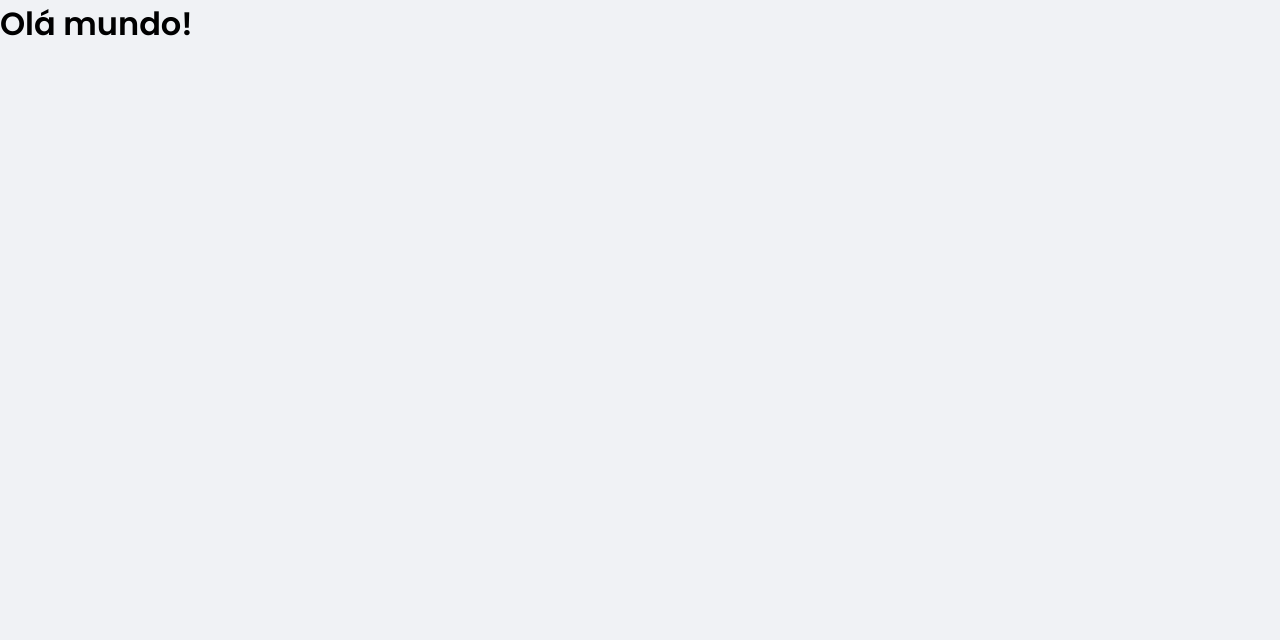
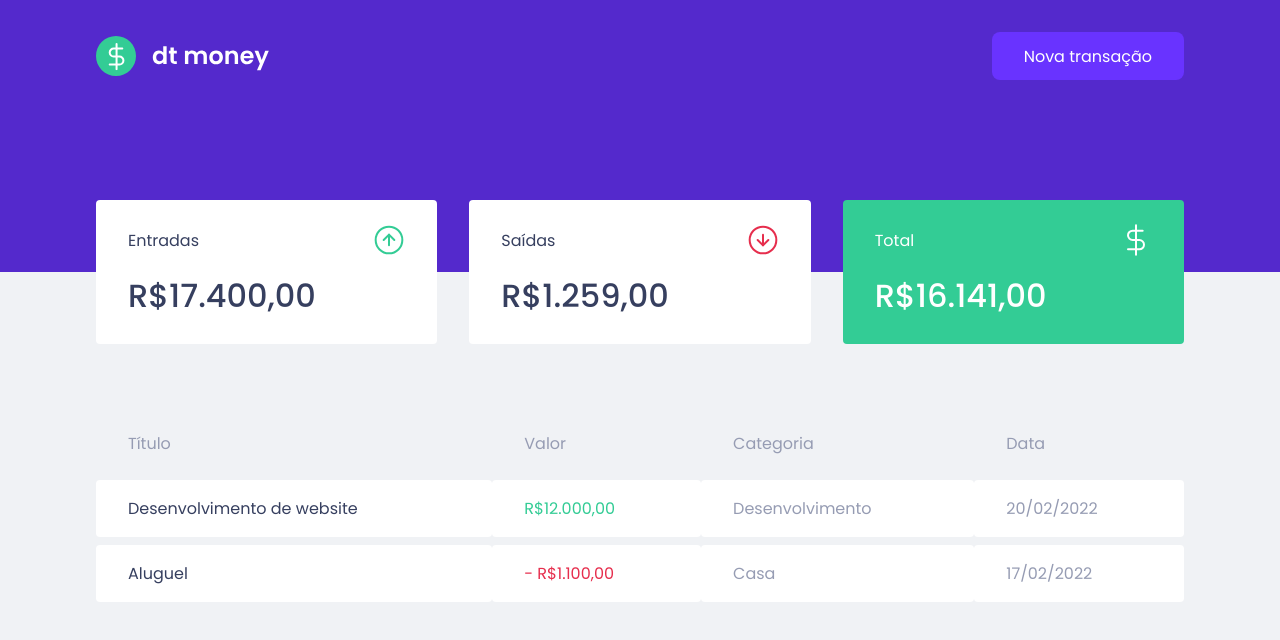
Before and after one commit to jjacksoon/dtmoney, a React (Create React App) app: page / in a window 1280 px wide. Shown: the top 640 px of the page. Built offline with nearby package versions, Linux system fonts and the light colour scheme.

Commit message:
Adiciona Componentização de Dashboard

```diff
--- a/public/index.html
+++ b/public/index.html
@@ -6,7 +6,7 @@
   <meta name="viewport" content="width=device-width, initial-scale=1.0">
   <link rel="shortcut icon" href="favicon.png" type="image/png">
   <title>DTMoney</title>
-  <link href="https://fonts.googleapis.com/css2?family=Poppins:wght@400;600&display=swap" rel="stylesheet">
+  <link href="https://fonts.googleapis.com/css2?family=Poppins:wght@400;500;600&display=swap" rel="stylesheet">
 </head>
 <body>
   <noscript></noscript>
--- a/src/App.tsx
+++ b/src/App.tsx
@@ -1,10 +1,13 @@
+import { Dashboard } from "./components/Dashboard";
+import { Header } from "./components/Header";
 import { GlobalStyle } from "./styles/global";
 
 export function App() {
   return (
-    <div className="App">
-      <h1>Olá mundo!</h1>
+    <>
+      <Header/>
+      <Dashboard/>
       <GlobalStyle/>
-    </div>
+    </>
   );
 }
--- /dev/null
+++ b/src/components/Dashboard/index.tsx
@@ -0,0 +1,12 @@
+import { Summary } from "../Summary";
+import { TransactionsTable } from "../TransactionsTable";
+import { Container } from "./styles";
+
+export function Dashboard(){
+  return(
+    <Container>
+      <Summary/>
+      <TransactionsTable/>
+    </Container>
+  );
+}
--- /dev/null
+++ b/src/components/Dashboard/styles.ts
@@ -0,0 +1,8 @@
+import styled from "styled-components";
+
+export const Container = styled.main`
+  max-width: 1120px;
+  margin: 0 auto;
+  padding: 2.5rem 1rem;
+
+`
--- /dev/null
+++ b/src/components/Header/index.tsx
@@ -0,0 +1,13 @@
+import logoImg from '../../assets/logo.svg'
+import { Container, Content } from './styles'
+
+export function Header(){
+  return(
+    <Container>
+      <Content>
+      <img src= {logoImg} alt="DT Money" />
+      <button type="button">Nova transação</button>
+      </Content>
+    </Container>
+  )
+}
--- /dev/null
+++ b/src/components/Header/styles.ts
@@ -0,0 +1,32 @@
+import styled from "styled-components";
+
+export const Container = styled.header`
+  background: var(--blue);
+`;
+
+export const Content = styled.div`
+  max-width: 1120px;
+  margin: 0 auto; //top,bottom = 0; right, left = automatica
+
+  padding: 2rem 1rem 12rem;
+  display: flex;
+  align-items: center;
+  justify-content: space-between;
+
+  button{
+    font-size: 1rem;
+    color: var(--shape);
+    background: var(--blue-light);
+    border: 0;
+    padding: 0 2rem;
+    border-radius: 0.5rem;
+    height: 3rem;
+
+    transition: filter 0.2s;
+
+    &:hover{
+      filter: brightness(0.9);
+    }
+
+  }
+`;
--- /dev/null
+++ b/src/components/Summary/index.tsx
@@ -0,0 +1,35 @@
+import { Container } from "./styles";
+import incomeImg from '../../assets/income.svg'
+import outcomeImg from '../../assets/outcome.svg'
+import totalImg from '../../assets/total.svg'
+
+export function Summary(){
+  return(
+    <Container>
+      <div>
+        <header>
+          <p>Entradas</p>
+          <img src={incomeImg} alt="Entradas" />
+        </header>
+        <strong>R$17.400,00</strong>
+      </div>
+
+      <div>
+        <header>
+          <p>Saídas</p>
+          <img src={outcomeImg} alt="Entradas" />
+        </header>
+        <strong>R$1.259,00</strong>
+      </div>
+
+      <div className="highlight-background">
+        <header>
+          <p>Total</p>
+          <img src={totalImg} alt="Entradas" />
+        </header>
+        <strong>R$16.141,00</strong>
+      </div>
+
+    </Container>
+  );
+}
--- /dev/null
+++ b/src/components/Summary/styles.ts
@@ -0,0 +1,34 @@
+import styled from "styled-components";
+
+export const Container = styled.div`
+  display: grid;
+  grid-template-columns: repeat(3, 1fr); //A unidade fr representa uma fraçãodo espaço disponível no container do grid
+  gap: 2rem;
+  margin-top: -7rem;
+
+  div{
+    background: var(--shape);
+    padding: 1.5rem 2rem;
+    border-radius: 0.25rem;
+    color: var(--text-title);
+
+    header{
+      display: flex;
+      align-items: center;
+      justify-content: space-between;
+    }
+
+    strong{
+      display: block;
+      margin-top: 1rem;
+      font-size: 2rem;
+      font-weight: 500;
+      line-height: 3rem;
+    }
+
+    &.highlight-background{
+      background: var(--green);
+      color: var(--shape);
+    }
+  }
+`
--- /dev/null
+++ b/src/components/TransactionsTable/index.tsx
@@ -0,0 +1,35 @@
+import { Container } from "./styles";
+
+
+export function TransactionsTable(){
+  return(
+    <Container>
+      <table>
+        <thead>
+          <tr>
+            <th>Título</th>
+            <th>Valor</th>
+            <th>Categoria</th>
+            <th>Data</th>
+          </tr>
+        </thead>
+
+        <tbody>
+          <tr>
+            <td>Desenvolvimento de website</td>
+            <td className="deposit">R$12.000,00</td>
+            <td>Desenvolvimento</td>
+            <td>20/02/2022</td>
+          </tr>
+
+          <tr>
+            <td>Aluguel</td>
+            <td className="withdraw">- R$1.100,00</td>
+            <td>Casa</td>
+            <td>17/02/2022</td>
+          </tr>
+        </tbody>
+      </table>
+    </Container>
+  );
+}
--- /dev/null
+++ b/src/components/TransactionsTable/styles.ts
@@ -0,0 +1,38 @@
+import styled from "styled-components";
+
+export const Container = styled.div`
+  margin-top: 4rem;
+
+  table{
+    width: 100%;
+    border-spacing: 0 0.5rem;
+
+    th{
+      color: var(--text-body);
+      font-weight: 400;
+      padding: 1rem 2rem;
+      text-align: left;
+      line-height: 1.5rem;
+    }
+
+    td{
+      padding: 1rem 2rem;
+      border: 0;
+      background: var(--shape);
+      color: var(--text-body);
+      border-radius: 0.25rem;
+
+      &:first-child{
+        color: var(--text-title);
+      }
+
+      &.deposit{
+        color: var(--green);
+      }
+
+      &.withdraw{
+        color: var(--red);
+      }
+    }
+  }
+`;
--- a/src/styles/global.ts
+++ b/src/styles/global.ts
@@ -3,6 +3,7 @@
 export const GlobalStyle = createGlobalStyle`
 :root{
   --background: #F0F2F5;
+  --green: #33CC95;
   --red: #E62E4D;
   --blue: #5429CC;
   --blue-light: #6933FF;
```
